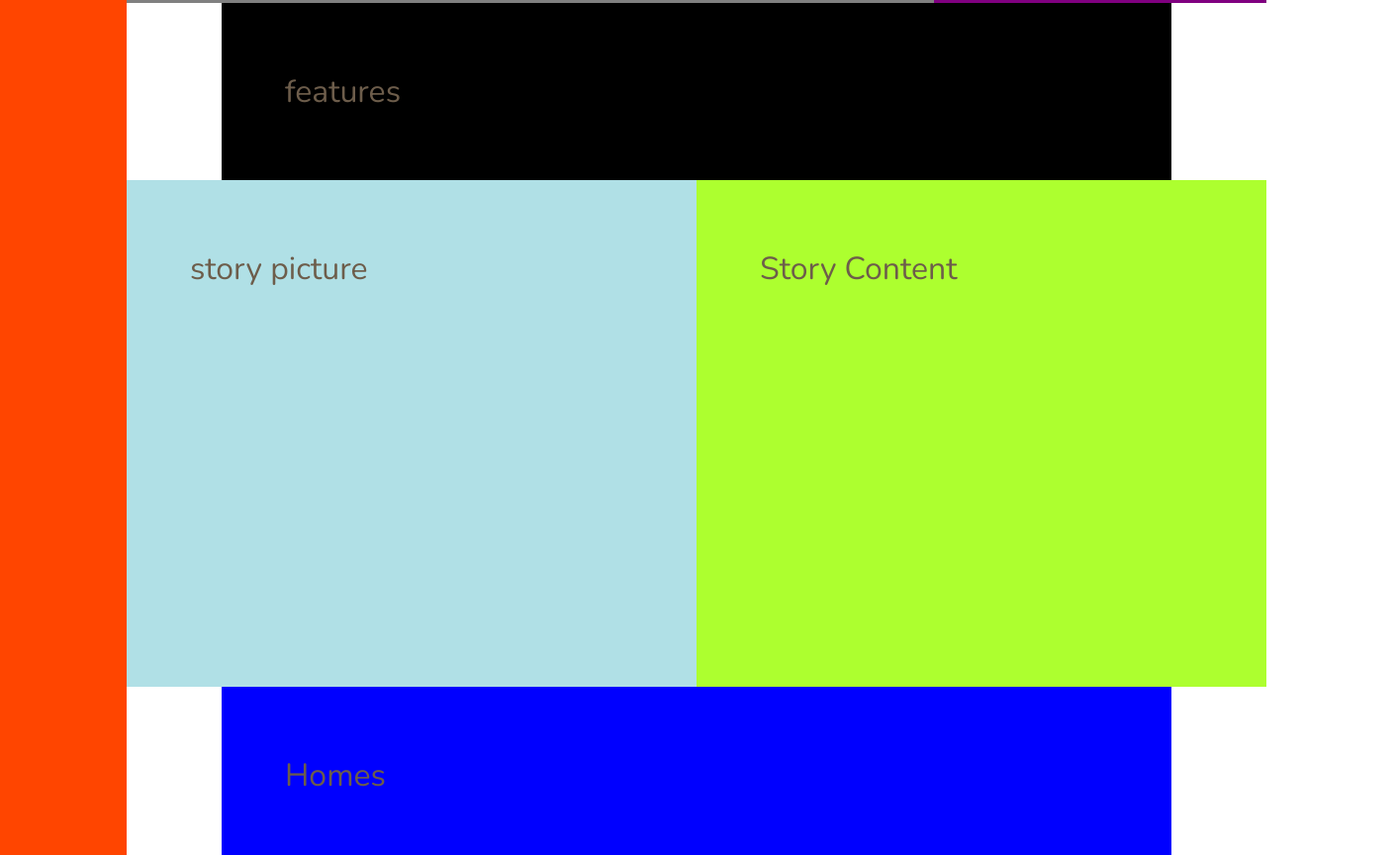
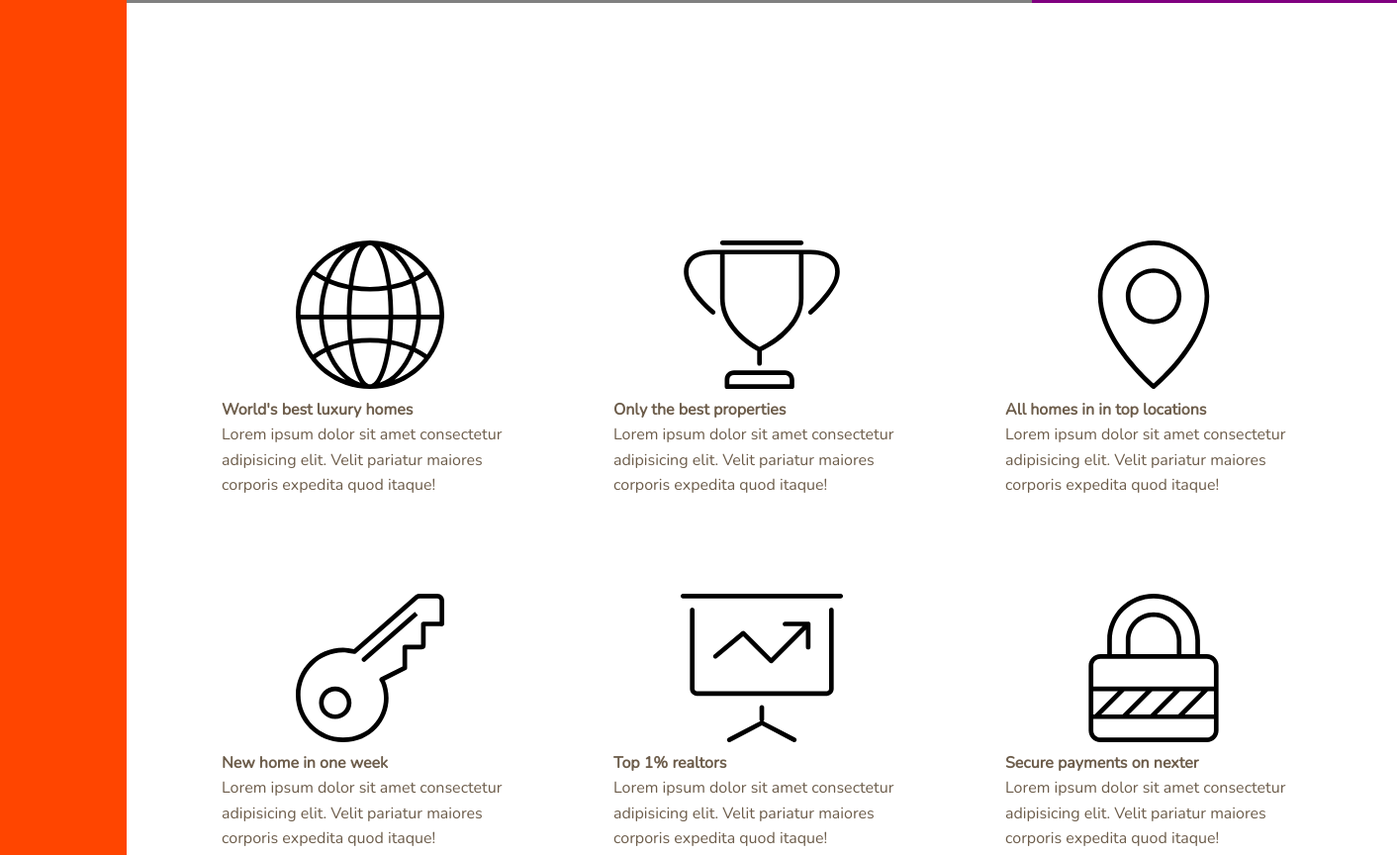
Before and after one commit to najmulmyself/Nexter, a website: page index.html in a window 1280 px wide. Shown: the part 677-1541 px from the top of the page at 99% size, 1412 px wide, since content can reach past the window. Drawn offline with nearby package versions, Linux system fonts and the light colour scheme.

Commit message:
feature content added

```diff
--- a/index.html
+++ b/index.html
@@ -21,7 +21,55 @@
 
     <div class="realtors">Top 3 realtors</div>
 
-    <section class="features">features</section>
+    <section class="features">
+      <div class="feature">
+        <svg class="feature__icon">
+          <use xlink:href="img/sprite.svg#icon-global"></use>
+          <h4 class="heading-4">World's best luxury homes</h4>
+          <p class="feature__text">Lorem ipsum dolor sit amet consectetur adipisicing elit. Velit pariatur maiores corporis expedita quod itaque!</p>
+        </svg>
+      </div>
+
+      <div class="feature">
+        <svg class="feature__icon">
+          <use xlink:href="img/sprite.svg#icon-trophy"></use>
+          <h4 class="heading-4">Only the best properties</h4>
+          <p class="feature__text">Lorem ipsum dolor sit amet consectetur adipisicing elit. Velit pariatur maiores corporis expedita quod itaque!</p>
+        </svg>
+      </div>
+
+      <div class="feature">
+        <svg class="feature__icon">
+          <use xlink:href="img/sprite.svg#icon-map-pin"></use>
+          <h4 class="heading-4">All homes in in top locations</h4>
+          <p class="feature__text">Lorem ipsum dolor sit amet consectetur adipisicing elit. Velit pariatur maiores corporis expedita quod itaque!</p>
+        </svg>
+      </div>
+
+      <div class="feature">
+        <svg class="feature__icon">
+          <use xlink:href="img/sprite.svg#icon-key"></use>
+          <h4 class="heading-4">New home in one week</h4>
+          <p class="feature__text">Lorem ipsum dolor sit amet consectetur adipisicing elit. Velit pariatur maiores corporis expedita quod itaque!</p>
+        </svg>
+      </div>
+
+      <div class="feature">
+        <svg class="feature__icon">
+          <use xlink:href="img/sprite.svg#icon-presentation"></use>
+          <h4 class="heading-4">Top 1% realtors</h4>
+          <p class="feature__text">Lorem ipsum dolor sit amet consectetur adipisicing elit. Velit pariatur maiores corporis expedita quod itaque!</p>
+        </svg>
+      </div>
+
+      <div class="feature">
+        <svg class="feature__icon">
+          <use xlink:href="img/sprite.svg#icon-lock"></use>
+          <h4 class="heading-4">Secure payments on nexter</h4>
+          <p class="feature__text">Lorem ipsum dolor sit amet consectetur adipisicing elit. Velit pariatur maiores corporis expedita quod itaque!</p>
+        </svg>
+      </div>
+    </section>
 
     <div class="story__picture">story picture</div>
 
--- a/sass/_base.scss
+++ b/sass/_base.scss
@@ -37,8 +37,8 @@ body {
   grid-template-columns:[sidebar-start] 8rem [sidebar-end full-content-start] minmax(6rem,1fr) [center-start] repeat(8 ,[col-start] minmax(min-content , 14rem)[col-end] ) [center-end] minmax(6rem,1fr) [full-content-end];
 
 
-  & > * {
-    padding : 4rem;
-    font-size: 2rem;
-  }
+  // & > * {
+  //   padding : 4rem;
+  //   font-size: 2rem;
+  // }
 }
--- a/sass/_features.scss
+++ b/sass/_features.scss
@@ -1,4 +1,9 @@
 .features{
-    background-color: black;
     grid-column : center-start / center-end;
+
+    margin: 15rem 0;
+
+    display : grid;
+    grid-template-columns: repeat(3 , 1fr);
+    grid-gap: 6rem;
 }
```
Also changed, not shown: css/style.css.
